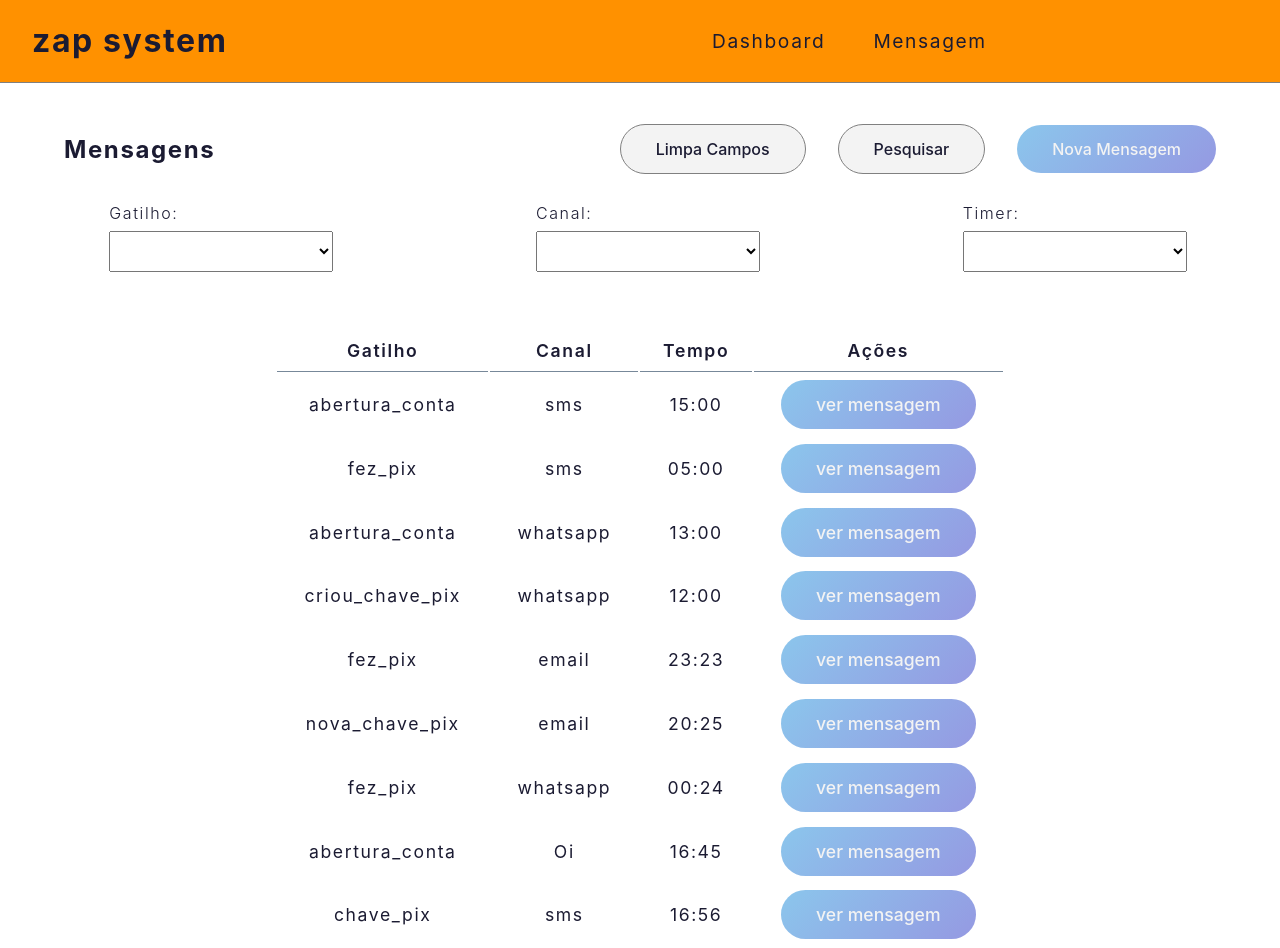
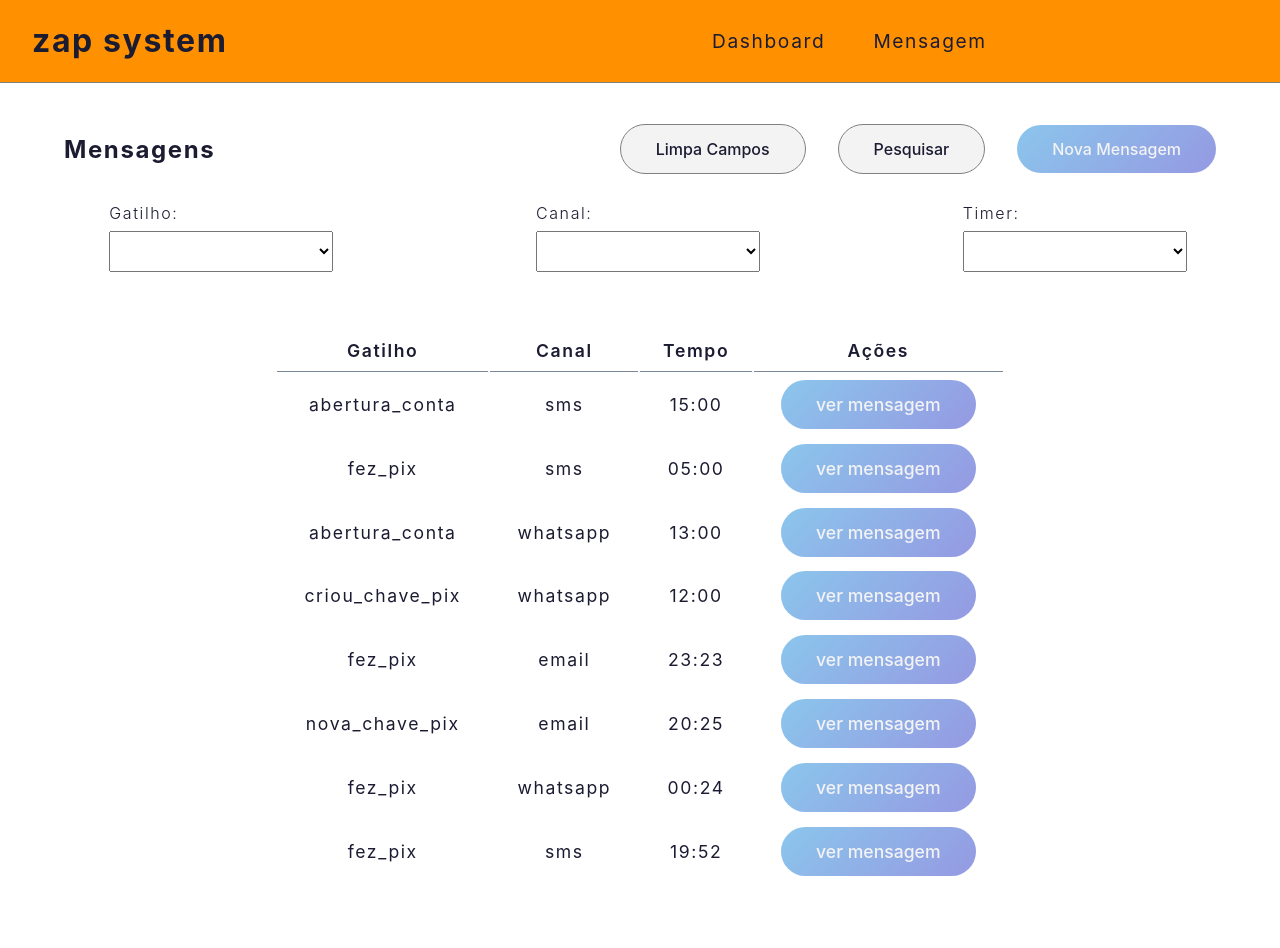
Before and after one commit to mrcomputer2018/projeto2, a React (Create React App) app: page / in a window 1280 px wide. After the commit the page ends 884 px from the top, so only its background shows below. Built offline with nearby package versions, Linux system fonts and the light colour scheme; data requests are answered from the project's data file.

Commit message:
acertos cadastro #04

```diff
--- a/src/data/server.json
+++ b/src/data/server.json
@@ -50,18 +50,11 @@
       "id": 1631313726740
     },
     {
-      "id": 22,
-      "channel": "Oi",
-      "trigger": "abertura_conta",
-      "timer": "16:45",
-      "message": "testando o post  do app"
-    },
-    {
-      "id": 23,
+      "id": 1631746355710,
       "channel": "sms",
-      "trigger": "chave_pix",
-      "timer": "16:56",
-      "message": "Criando uma chave PIX de Teste"
+      "trigger": "fez_pix",
+      "timer": "19:52",
+      "message": "testando agora o modal"
     }
   ],
   "channels": [
--- a/src/pages/Cadastro.jsx
+++ b/src/pages/Cadastro.jsx
@@ -10,30 +10,41 @@ const Cadastro = () => {
         history.push('/');
     };
 
-    const [ id, setId ] = useState(24)
+    const [ id, setId ] = useState(25)
     const [ trigger, setTrigger ] = useState('')
     const [ channel, setChannel ] = useState('')
     const [ timer, setTimer ] = useState('')
     const [ message, setMessage ] = useState('')
 
-    const handleSubmit = async () => {
+    const handleSubmit = async (event) => {
+        try {
+            event.preventDefault()
+
             const request = {
-            "id": id,
+                "id": Date.now(),
                 "channel": channel,
                 "trigger": trigger,
                 "timer": timer,
                 "message": message
             }
             const response = await api.post('/messages/', request)
-        setId(id + 1)
+
             Swal.fire({
-            position: 'top-end',
+                position: 'center',
                 icon: 'success',
                 title: 'Cadastro feito com sucesso!!!',
                 showConfirmButton: false,
                 timer: 1500
             })
-        console.log('response :' + response)
+        } catch (error) {
+            Swal.fire({
+                position: 'center',
+                icon: 'error',
+                title: 'Erro ao cadastrar!!!',
+                showConfirmButton: false,
+                timer: 1500
+            })
+        }
     }
 
     return (
--- a/src/pages/Home.jsx
+++ b/src/pages/Home.jsx
@@ -148,7 +148,7 @@ const Home = (props) => {
 
     useEffect(() => {
         handleGetTable()
-    }, [])
+    }, [setOptionSelected])
 
     const handleSubmit = async (event) => {
         event.preventDefault()
```
Lines whose indentation alone changed are shown as unchanged.
